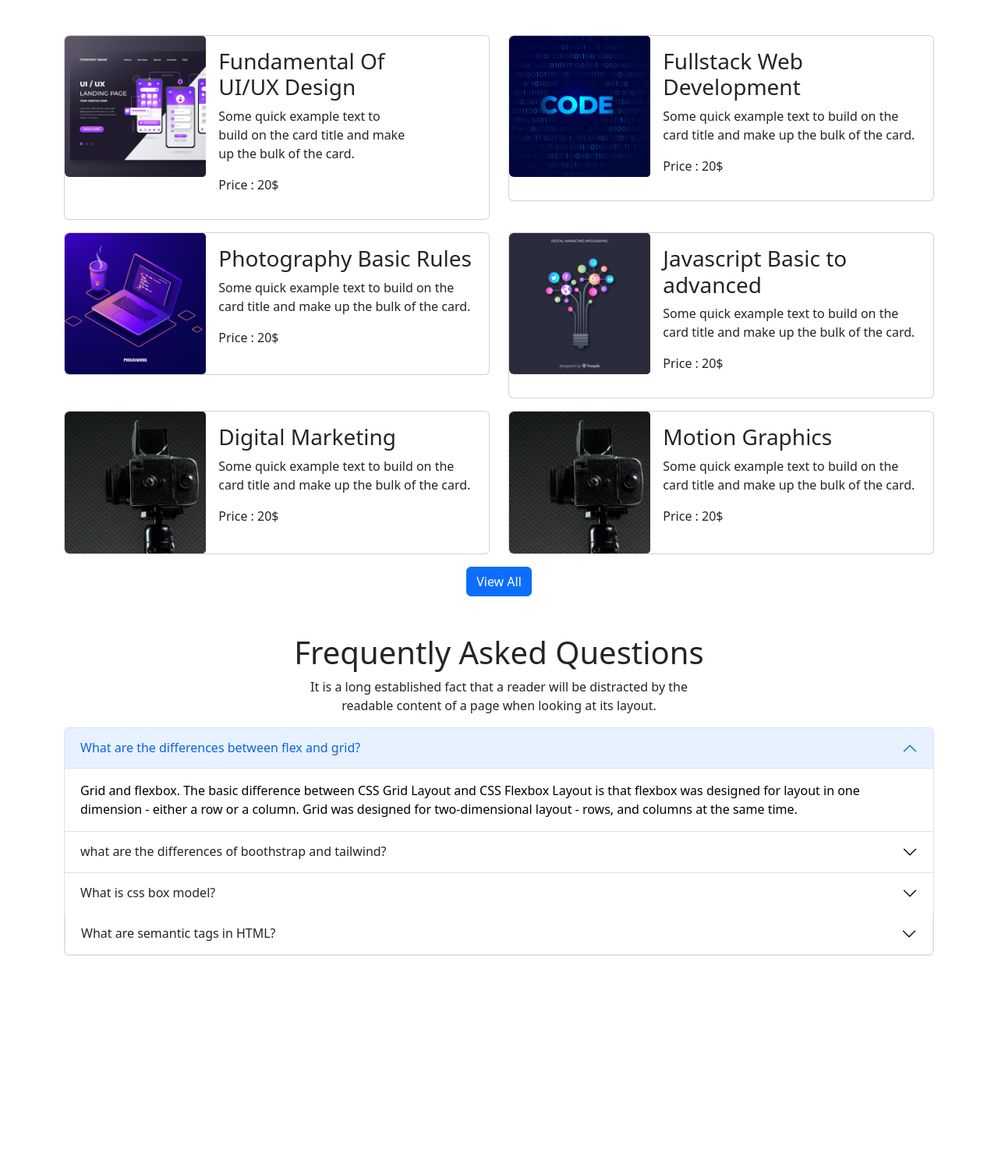
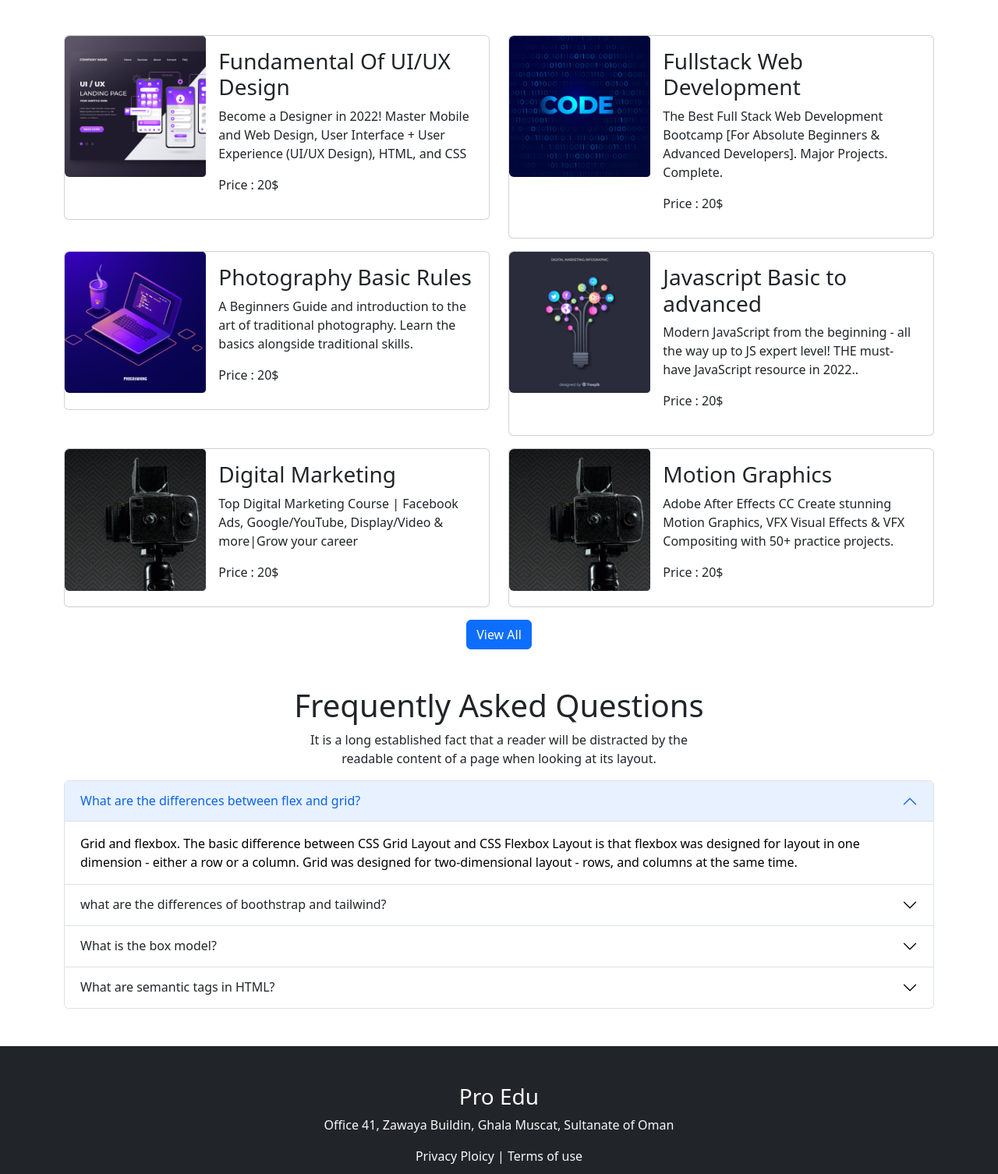
Before and after one commit to Md-Ashraful-Islam13/assignment-3, a plain HTML site: page index.html in a window 1280 px wide. Shown: the part 851-2357 px from the top of the page at 78% size. Before the commit the page ends 2125 px from the top, so only its background shows below. Drawn offline with nearby package versions, Linux system fonts and the light colour scheme.

Commit message:
footer hasbeen done

```diff
--- a/css/style.css
+++ b/css/style.css
@@ -17,3 +17,6 @@
     transform: translateY(-50%);
     margin-bottom: 100px;
 }
+footer{
+    overflow: hidden;
+}
--- a/index.html
+++ b/index.html
@@ -9,6 +9,7 @@
   <link href="https://cdn.jsdelivr.net/npm/bootstrap@5.2.0/dist/css/bootstrap.min.css" rel="stylesheet"
     integrity="sha384-gH2yIJqKdNHPEq0n4Mqa/HGKIhSkIHeL5AyhkYV8i59U5AR6csBvApHHNl/vI1Bx" crossorigin="anonymous">
   <link rel="stylesheet" href="css/style.css">
+  <script src="https://kit.fontawesome.com/7667234185.js" crossorigin="anonymous"></script>
 </head>
 
 <body>
@@ -16,7 +17,7 @@
     <nav class="navbar navbar-expand-lg bg-light">
       <div class="container">
 
-        <a class="navbar-brand" href="#">Pro Edu</a>
+        <a class="navbar-brand fw-bold" href="#">Edu Care</a>
         <button class="navbar-toggler" type="button" data-bs-toggle="collapse" data-bs-target="#navbarNavDropdown"
           aria-controls="navbarNavDropdown" aria-expanded="false" aria-label="Toggle navigation">
           <span class="navbar-toggler-icon"></span>
@@ -39,7 +40,6 @@
               <a class="nav-link" href="#">Register</a>
             </li>
           </ul>
-          <a href="#" class="btn btn-outline-primary" role="button" data-bs-toggle="button">Register</a>
         </div>
       </div>
     </nav>
@@ -103,17 +103,17 @@
     </div>
     <!-- cards -->
     <div class="row">
-        <div class="col col-lg-6 col-md-12 col-sm-12 col-6 col-12">
-          <div class="card d-sm-flex   mb-3">
-            <div class="row g-0 sm-vr">
-              <div class="col-md-4 col-sm-12 col-sm-text-center  ">
+      <div class="col col-lg-6 col-md-12 col-sm-12 col-12">
+        <div class="card mb-3">
+          <div class="row g-0">
+            <div class="col-md-4 col-sm-12">
               <img src="images/course/course-1.png" class="img-fluid rounded-start" alt="...">
             </div>
-              <div class="col-md-6 col-sm-12">
+            <div class="col-md-8 col-sm-12">
               <div class="card-body">
                 <h3 class="card-title">Fundamental Of UI/UX Design</h3>
-                  <p class="card-text">Some quick example text to build on the card title and make up the bulk of the
-                    card.</p>
+                <p class="card-text">Become a Designer in 2022! Master Mobile and Web Design, User Interface + User
+                  Experience (UI/UX Design), HTML, and CSS</p>
                 <p>Price : 20$</p>
               </div>
             </div>
@@ -129,8 +129,8 @@
             <div class="col-md-8 col-sm-12">
               <div class="card-body">
                 <h3 class="card-title">Fullstack Web Development</h3>
-                  <p class="card-text">Some quick example text to build on the card title and make up the bulk of the
-                    card.</p>
+                <p class="card-text">The Best Full Stack Web Development Bootcamp [For Absolute Beginners & Advanced
+                  Developers]. Major Projects. Complete.</p>
                 <p>Price : 20$</p>
               </div>
             </div>
@@ -146,8 +146,8 @@
             <div class="col-md-8 col-sm-12">
               <div class="card-body">
                 <h3 class="card-title">Photography Basic Rules</h3>
-                  <p class="card-text">Some quick example text to build on the card title and make up the bulk of the
-                    card.</p>
+                <p class="card-text">A Beginners Guide and introduction to the art of traditional photography. Learn the
+                  basics alongside traditional skills.</p>
                 <p>Price : 20$</p>
               </div>
             </div>
@@ -163,8 +163,8 @@
             <div class="col-md-8 col-sm-12">
               <div class="card-body">
                 <h3 class="card-title">Javascript Basic to advanced</h3>
-                  <p class="card-text">Some quick example text to build on the card title and make up the bulk of the
-                    card.</p>
+                <p class="card-text">Modern JavaScript from the beginning - all the way up to JS expert level! THE
+                  must-have JavaScript resource in 2022..</p>
                 <p>Price : 20$</p>
               </div>
             </div>
@@ -180,8 +180,8 @@
             <div class="col-md-8 col-sm-12">
               <div class="card-body">
                 <h3 class="card-title">Digital Marketing</h3>
-                  <p class="card-text">Some quick example text to build on the card title and make up the bulk of the
-                    card.</p>
+                <p class="card-text">Top Digital Marketing Course | Facebook Ads, Google/YouTube, Display/Video &
+                  more|Grow your career </p>
                 <p>Price : 20$</p>
               </div>
             </div>
@@ -197,8 +197,8 @@
             <div class="col-md-8 col-sm-12">
               <div class="card-body">
                 <h3 class="card-title">Motion Graphics</h3>
-                  <p class="card-text">Some quick example text to build on the card title and make up the bulk of the
-                    card.</p>
+                <p class="card-text">Adobe After Effects CC Create stunning Motion Graphics, VFX Visual Effects & VFX
+                  Compositing with 50+ practice projects.</p>
                 <p>Price : 20$</p>
               </div>
             </div>
@@ -218,64 +218,94 @@
     <div class="row w-50 text-center m-auto">
       <div class="col-12">
         <h1>Frequently Asked Questions</h1>
-            <p>It is a long established fact that a reader will be distracted by the readable content of a page when looking at its layout.</p>
+        <p>It is a long established fact that a reader will be distracted by the readable content of a page when looking
+          at its layout.</p>
       </div>
     </div>
     <div class="accordion" id="accordionExample">
       <div class="accordion-item">
         <h2 class="accordion-header" id="headingOne">
-          <button class="accordion-button" type="button" data-bs-toggle="collapse" data-bs-target="#collapseOne" aria-expanded="true" aria-controls="collapseOne">
-            What are the differences between flex and grid?          </button>
+          <button class="accordion-button" type="button" data-bs-toggle="collapse" data-bs-target="#collapseOne"
+            aria-expanded="true" aria-controls="collapseOne">
+            What are the differences between flex and grid? </button>
         </h2>
-        <div id="collapseOne" class="accordion-collapse collapse show" aria-labelledby="headingOne" data-bs-parent="#accordionExample">
+        <div id="collapseOne" class="accordion-collapse collapse show" aria-labelledby="headingOne"
+          data-bs-parent="#accordionExample">
           <div class="accordion-body">
-            Grid and flexbox. The basic difference between CSS Grid Layout and CSS Flexbox Layout is that flexbox was designed for layout in one dimension - either a row or a column. Grid was designed for two-dimensional layout - rows, and columns at the same time.
+            Grid and flexbox. The basic difference between CSS Grid Layout and CSS Flexbox Layout is that flexbox was
+            designed for layout in one dimension - either a row or a column. Grid was designed for two-dimensional
+            layout - rows, and columns at the same time.
           </div>
         </div>
       </div>
       <div class="accordion-item">
         <h2 class="accordion-header" id="headingTwo">
-          <button class="accordion-button collapsed" type="button" data-bs-toggle="collapse" data-bs-target="#collapseTwo" aria-expanded="false" aria-controls="collapseTwo">
+          <button class="accordion-button collapsed" type="button" data-bs-toggle="collapse"
+            data-bs-target="#collapseTwo" aria-expanded="false" aria-controls="collapseTwo">
             what are the differences of boothstrap and tailwind?
           </button>
         </h2>
-        <div id="collapseTwo" class="accordion-collapse collapse" aria-labelledby="headingTwo" data-bs-parent="#accordionExample">
+        <div id="collapseTwo" class="accordion-collapse collapse" aria-labelledby="headingTwo"
+          data-bs-parent="#accordionExample">
           <div class="accordion-body">
-            Bootstrap comes with a set of pre-styled responsive, mobile-first components that possess a definite UI kit. Tailwind CSS uses a set of utility classes to create a neat UI with more flexibility and uniqueness. Sites created using Bootstrap follow the generic pattern that makes them look identical.
+            Bootstrap comes with a set of pre-styled responsive, mobile-first components that possess a definite UI kit.
+            Tailwind CSS uses a set of utility classes to create a neat UI with more flexibility and uniqueness. Sites
+            created using Bootstrap follow the generic pattern that makes them look identical.
           </div>
         </div>
       </div>
       <div class="accordion-item">
         <h2 class="accordion-header" id="headingThree">
-          <button class="accordion-button collapsed" type="button" data-bs-toggle="collapse" data-bs-target="#collapseThree" aria-expanded="false" aria-controls="collapseThree">
-            What is css box model?
+          <button class="accordion-button collapsed" type="button" data-bs-toggle="collapse"
+            data-bs-target="#collapseThree" aria-expanded="false" aria-controls="collapseThree">
+            What is the box model?
           </button>
         </h2>
-        <div id="collapseThree" class="accordion-collapse collapse" aria-labelledby="headingThree" data-bs-parent="#accordionExample">
+        <div id="collapseThree" class="accordion-collapse collapse" aria-labelledby="headingThree"
+          data-bs-parent="#accordionExample">
           <div class="accordion-body">
-            In CSS, the term "box model" is used when talking about design and layout. The CSS box model is essentially a box that wraps around every HTML element. It consists of: margins, borders, padding, and the actual content.
+            In CSS, the term "box model" is used when talking about design and layout. The CSS box model is essentially
+            a box that wraps around every HTML element. It consists of: margins, borders, padding, and the actual
+            content.
+          </div>
         </div>
       </div>
       <div class="accordion-item">
         <h2 class="accordion-header" id="headingFour">
-          <button class="accordion-button collapsed" type="button" data-bs-toggle="collapse" data-bs-target="#collapseFour" aria-expanded="false" aria-controls="collapseFour">
+          <button class="accordion-button collapsed" type="button" data-bs-toggle="collapse"
+            data-bs-target="#collapseFour" aria-expanded="false" aria-controls="collapseFour">
             What are semantic tags in HTML?
           </button>
         </h2>
-        <div id="collapseFour" class="accordion-collapse collapse" aria-labelledby="headingFour" data-bs-parent="#accordionExample">
+        <div id="collapseFour" class="accordion-collapse collapse" aria-labelledby="headingFour"
+          data-bs-parent="#accordionExample">
           <div class="accordion-body">
-            A semantic element clearly describes its meaning to both the browser and the developer. Examples of non-semantic elements: <div> and <span> - Tells nothing about its content. Examples of semantic elements: <form> , <table> , and <article> - Clearly defines its content.
+            A semantic element clearly describes its meaning to both the browser and the developer. Examples of
+            non-semantic elements: div and span - Tells nothing about its content. Examples of semantic elements:
+            form , table , and article - Clearly defines its content.
           </div>
         </div>
       </div>
     </div>
   </section>
+
   <!-- asked-question-section- end-->
 
-
-
-
-
+  <footer class="py-5 text-center bg-dark text-light">
+    <div>
+      <h3>Pro Edu</h3>
+      <p>Office 41, Zawaya Buildin, Ghala Muscat,
+        Sultanate of Oman</p>
+      <p>Privacy Ploicy | Terms of use</p>
+    </div>
+    <div>
+      <a href="http://facebook.com"><i class="fa-brands fa-facebook-f text-light"></i></a>
+      <a href="http://twitter.com"><i class="fa-brands fa-twitter text-light"></i></a>
+      <a href="http://linkedin.com"><i class="fa-brands fa-linkedin-in text-light"></i></a>
+      <a href="http://tiktok.com"><i class="fa-brands fa-tiktok text-light"></i></a>
+    </div>
+  </footer>
+  <!-- footer-section-end -->
   <script src="https://cdn.jsdelivr.net/npm/bootstrap@5.2.0/dist/js/bootstrap.bundle.min.js"
     integrity="sha384-A3rJD856KowSb7dwlZdYEkO39Gagi7vIsF0jrRAoQmDKKtQBHUuLZ9AsSv4jD4Xa"
     crossorigin="anonymous"></script>
```
Lines whose indentation alone changed are shown as unchanged.
